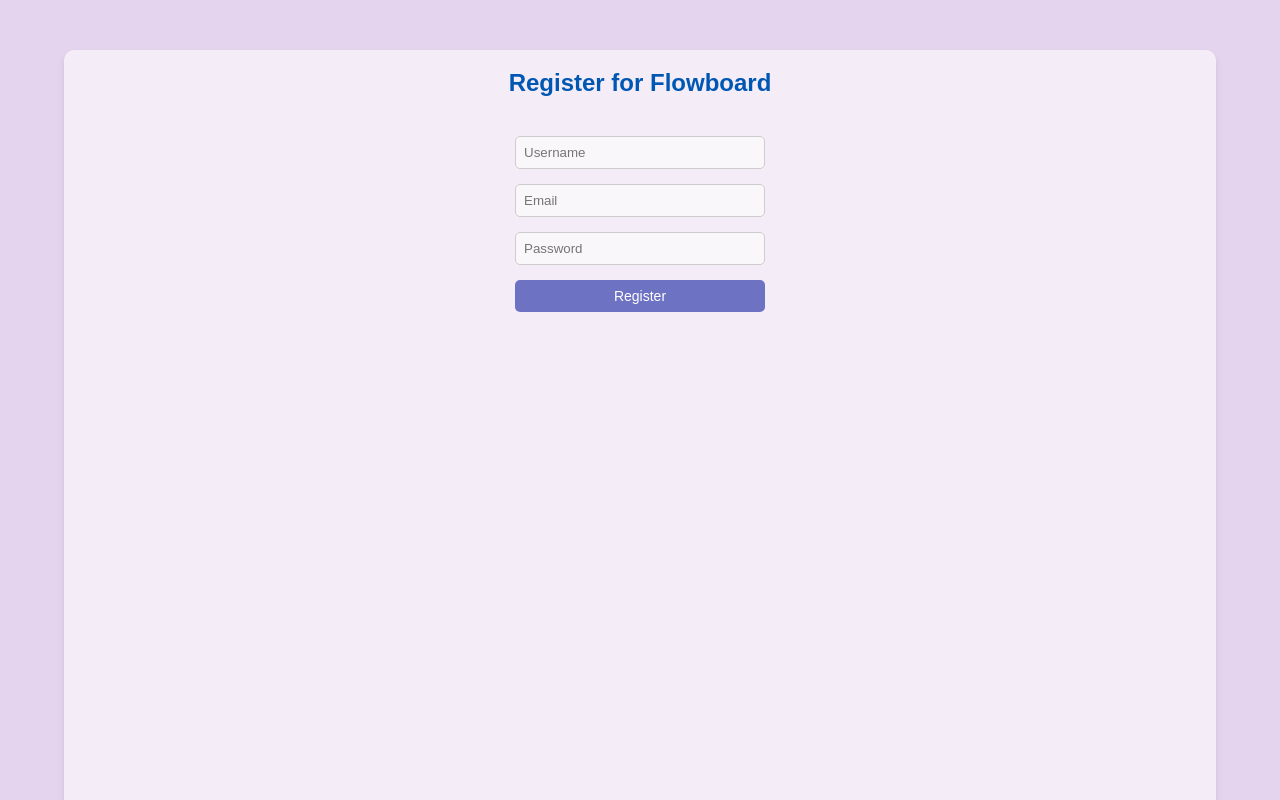
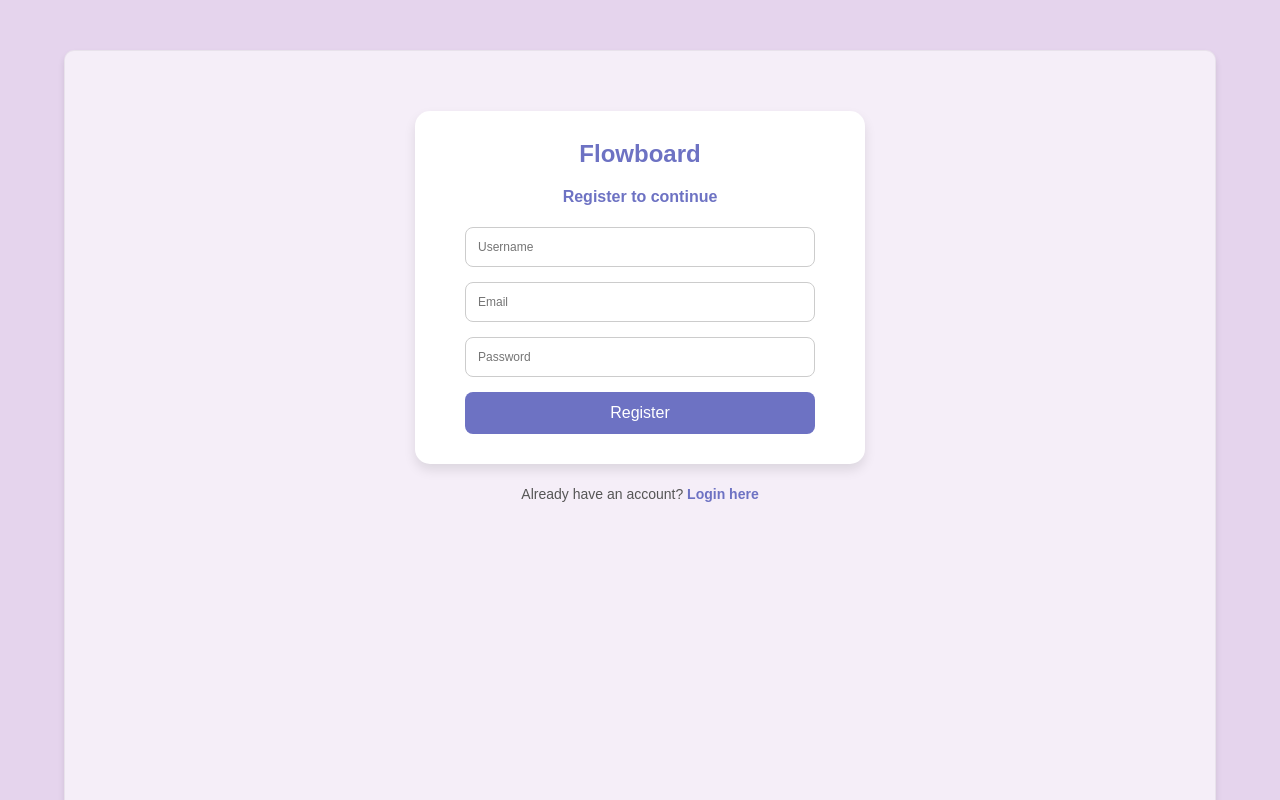
Before and after one commit to carolastolfo/FlowBoard, a React (Vite) app in the folder client/: page /register in a window 1280 px wide. Built offline with nearby package versions, Linux system fonts and the light colour scheme; no server answers.

Commit message:
logout and css changes

```diff
--- a/client/src/components/Boards.jsx
+++ b/client/src/components/Boards.jsx
@@ -161,11 +161,32 @@
     }
   };
 
+  // logout function
+  const handleLogout = async () => {
+    try {
+      await fetch(`${import.meta.env.VITE_SERVER_URL}/user/logout`, {
+        method: "POST",
+        headers: {
+          Authorization: `Bearer ${localStorage.getItem("token")}`
+        }
+      });
+
+      // remove token from localStorage
+      localStorage.removeItem("token");
+
+      // Redirect to login page or home page
+      navigate("/");
+    } catch (error) {
+      console.error("Logout error:", error);
+    }
+  };
+
   return (
     <div className="boards-container">
       {/* Header */}
       <div className="header">
         <h1>Your Boards</h1>
+        <div className="header-controls">
         <div className="search-container">
           <input
             placeholder="Search by Board Name"
@@ -183,6 +204,10 @@
       >
         Manage Requests
       </button>
+      </div>
+        <button className="logout-button" onClick={handleLogout}>
+      Logout
+    </button>
         </div>
       </div>
 
@@ -196,19 +221,20 @@
               style={{ backgroundColor: board.backgroundColor }}
               onClick={() => handleRedirect(board._id)} // click to go to /board
             >
+              <div className="board-controls">
               <h2>{board.name}</h2>
-              <p>Team Members: {board.teamMembers.length}</p>
-              {/* If current user is the owner of a board, show Owner badge */}
               {board.ownerId === userId && (
-                <div className="board-controls">
-                <p className="board-badge">👑 Owner</p>
                 <button
                 className="delete-board-button"
                 onClick={(e) => deleteBoard(board._id, e)}
               >
                 ❌
               </button>
-              </div>
+              )}</div>
+              <p>Team Members: {board.teamMembers.length}</p>
+              {/* If current user is the owner of a board, show Owner badge */}
+              {board.ownerId === userId && (
+                <p className="board-badge">👑 Owner</p>
               )}
 
               {/* If current user is not a member of a board, show Join button */}
--- a/client/src/components/Login.jsx
+++ b/client/src/components/Login.jsx
@@ -1,5 +1,5 @@
 import { useState } from "react";
-import { useNavigate } from "react-router-dom";
+import { useNavigate, Link } from "react-router-dom";
 import "../styles/login.css";
 
 const Login = () => {
@@ -47,9 +47,10 @@
   return (
     <div className="login-container">
       <header className="login-header">
-        <h1 className="login-title">Login to FlowBoard</h1>
       </header>
       <form onSubmit={handleSubmit} className="login-form">
+        <h1 className="login-title">FlowBoard</h1>
+        <h2 className="form-title">Login to continue</h2>
         <input
           type="text"
           placeholder="Email"
@@ -69,7 +70,13 @@
         <button type="submit" className="login-button">Login</button>
       </form>
       {message && <div className={`login-message ${message.includes('Error') ? 'error' : ''}`}>{message}</div>} {/* Display message */}
+      <div className="auth-redirect">
+        Don't have an account? <Link to="/register" className="auth-link">Register here</Link>
+      </div>
     </div>
+
+
+
   );
 };
 
--- a/client/src/components/Register.jsx
+++ b/client/src/components/Register.jsx
@@ -1,5 +1,5 @@
 import { useState } from "react";
-import { useNavigate } from "react-router-dom";
+import { useNavigate, Link } from "react-router-dom";
 import "../styles/register.css";
 
 const Register = () => {
@@ -12,8 +12,6 @@
 
   const handleSubmit = async (e) => {
     e.preventDefault();
-    const user = { username, email, password };
-
     setMessage(""); // Clear previous message
 
     try {
@@ -49,9 +47,10 @@
   return (
     <div className="register-container">
       <header className="register-header">
-        <h1 className="register-title">Register for Flowboard</h1>
       </header>
       <form onSubmit={handleSubmit} className="register-form">
+        <h1 className="register-title">Flowboard</h1>
+        <h2 className='form-title'>Register to continue</h2>
         <input
           type="text"
           placeholder="Username"
@@ -80,6 +79,9 @@
         <button type="submit" className="register-button">Register</button>
       </form>
       {message && <div className={`register-message ${message.includes("Error") ? "error" : ""}`}>{message}</div>}
+      <div className="auth-redirect">
+        Already have an account? <Link to="/login" className="auth-link">Login here</Link>
+      </div>
     </div>
   );
 };
--- a/client/src/styles/login.css
+++ b/client/src/styles/login.css
@@ -6,6 +6,7 @@
     background: rgba(255, 255, 255, 0.6);
     box-shadow: 0 4px 6px rgba(0, 0, 0, 0.1);
     border-radius: 10px;
+    border: 1px solid rgba(0, 0, 0, 0.05);
   }
 
   /* Header styling */
@@ -16,50 +17,86 @@
   }
 
   .login-title {
+    align-self: center;
     font-size: 24px;
     font-weight: bold;
-    color: #0056b3;
+    color: #6D72C3;
+    margin-bottom: 20px;
+
   }
 
   /* Form styling */
   .login-form {
     display: flex;
     flex-direction: column;
-    align-items: center;
-    gap: 15px;
+    background-color: white;
+    padding: 30px;
+    border-radius: 15px;
+    box-shadow: 0px 6px 12px rgba(0, 0, 0, 0.1);
+    width: 100%;
+    max-width: 450px;
+    margin: 0 auto;
+  }
+
+  .form-title {
+    align-self: center;
+    font-size: 16px;
+    font-weight: bold;
+    color: #6D72C3;
+  }
+
+  .login-input, .login-button {
+    width: 100%;
+    max-width: 350px;
   }
 
   /* Input fields styling */
   .login-input {
-    padding: 8px;
+    padding: 12px;
+    align-self: center;
     border: 1px solid #ccc;
-    border-radius: 5px;
+    border-radius: 8px;
     outline: none;
-    width: 250px;
-    background: rgba(255, 255, 255, 0.6);
-    color: #0056b3;
+    margin-bottom: 15px;
+    font-size: 12px;
+    background: rgba(255, 255, 255, 0.8);
+    color: #003366;
+    transition: border-color 0.3s ease;
 
+  }
+  .login-input:focus {
+    border-color: #6D72C3;
+    box-shadow: 0 0 0 3px rgba(109, 114, 195, 0.2);
   }
 
   /* Button styling */
   .login-button {
-    padding: 8px 15px;
+    padding: 12px;
+    align-self: center;
     border: none;
     background-color: #6D72C3;
     color: white;
-    font-size: 14px;
-    border-radius: 5px;
+    font-size: 16px;
+    border-radius: 8px;
     cursor: pointer;
-    width: 250px;
+    transition: background-color 0.3s ease;
   }
-
 
   .login-button:hover {
     background-color: #5C60A5;
+    transform: translateY(-2px);
+    box-shadow: 0 4px 8px rgba(0, 0, 0, 0.1);
+  }
+
+  .login-button:active {
+    transform: translateY(0);
   }
 
   /* Message styling */
     .login-message {
+      width: 100%;
+      max-width: 350px;
+      margin: 20px auto 0;
       margin-top: 20px;
       font-size: 14px;
       text-align: center;
@@ -67,6 +104,7 @@
       border-radius: 5px;
       width: 250px;
     }
+
 
   .login-message.error {
     color: red;
@@ -77,3 +115,25 @@
     color: green;
     background-color: #d4edda;
   }
+
+  .auth-redirect {
+    width: 100%;
+    max-width: 350px;
+    margin: 20px auto 0;
+    margin-top: 20px;
+    text-align: center;
+    font-size: 14px;
+    color: #555;
+  }
+
+  .auth-link {
+    color: #6D72C3;
+    text-decoration: none;
+    font-weight: bold;
+    transition: color 0.3s;
+  }
+
+  .auth-link:hover {
+    color: #5C60A5;
+    text-decoration: underline;
+  }
--- a/client/src/styles/register.css
+++ b/client/src/styles/register.css
@@ -1,11 +1,12 @@
 /* Container for the whole registration page */
 .register-container {
-    width: 90vw;
-    min-height: 100vh;
-    padding: 20px;
-    background: rgba(255, 255, 255, 0.6);
+  width: 90vw;
+  min-height: 100vh;
+  padding: 20px;
+  background: rgba(255, 255, 255, 0.6);
   box-shadow: 0 4px 6px rgba(0, 0, 0, 0.1);
   border-radius: 10px;
+  border: 1px solid rgba(0, 0, 0, 0.05);
   }
 
   /* Header styling */
@@ -16,48 +17,85 @@
   }
 
   .register-title {
+    align-self: center;
     font-size: 24px;
     font-weight: bold;
-    color: #0056b3;
+    color: #6D72C3;
+    margin-bottom: 20px;
   }
 
   /* Form styling */
   .register-form {
     display: flex;
     flex-direction: column;
-    align-items: center;
-    gap: 15px;
+    background-color: white;
+    padding: 30px;
+    border-radius: 15px;
+    box-shadow: 0px 6px 12px rgba(0, 0, 0, 0.1);
+    width: 100%;
+    max-width: 450px;
+    margin: 0 auto;
+  }
+
+  .form-title {
+    align-self: center;
+    font-size: 16px;
+    font-weight: bold;
+    color: #6D72C3;
   }
 
   /* Input fields styling */
   .register-input {
-    padding: 8px;
+    padding: 12px;
+    align-self: center;
     border: 1px solid #ccc;
-    border-radius: 5px;
+    border-radius: 8px;
     outline: none;
-    width: 250px;
-    background-color: rgba(255, 255, 255, 0.6);
-    color: #0056b3;
+    margin-bottom: 15px;
+    font-size: 12px;
+    background: rgba(255, 255, 255, 0.8);
+    color: #003366;
+    transition: border-color 0.3s ease;
+  }
+
+  .register-input:focus {
+    border-color: #6D72C3;
+    box-shadow: 0 0 0 3px rgba(109, 114, 195, 0.2);
+  }
+
+  .register-input, .register-button {
+    width: 100%;
+    max-width: 350px;
   }
 
   /* Button styling */
   .register-button {
-    padding: 8px 15px;
+    padding: 12px;
+    align-self: center;
     border: none;
     background-color: #6D72C3;
     color: white;
-    font-size: 14px;
-    border-radius: 5px;
+    font-size: 16px;
+    border-radius: 8px;
     cursor: pointer;
-    width: 250px;
+    transition: background-color 0.3s ease;
   }
 
   .register-button:hover {
     background-color: #5C60A5;
+    transform: translateY(-2px);
+    box-shadow: 0 4px 8px rgba(0, 0, 0, 0.1);
+  }
+
+  .register-button:active {
+    transform: translateY(0);
   }
 
   /* Message styling */
   .register-message {
+    width: 100%;
+    max-width: 350px;
+    margin: 20px auto 0;
     margin-top: 20px;
     font-size: 14px;
     text-align: center;
@@ -75,3 +113,25 @@
     color: green;
     background-color: #d4edda;
   }
+
+  .auth-redirect {
+    width: 100%;
+    max-width: 350px;
+    margin: 20px auto 0;
+    margin-top: 20px;
+    text-align: center;
+    font-size: 14px;
+    color: #555;
+  }
+
+  .auth-link {
+    color: #6D72C3;
+    text-decoration: none;
+    font-weight: bold;
+    transition: color 0.3s;
+  }
+
+  .auth-link:hover {
+    color: #5C60A5;
+    text-decoration: underline;
+  }
```
Also changed, not shown: client/src/styles/boards.css (+54 -29 lines), 1 other file (tests, documents, lock files or other folders). Lines whose indentation alone changed are shown as unchanged.
